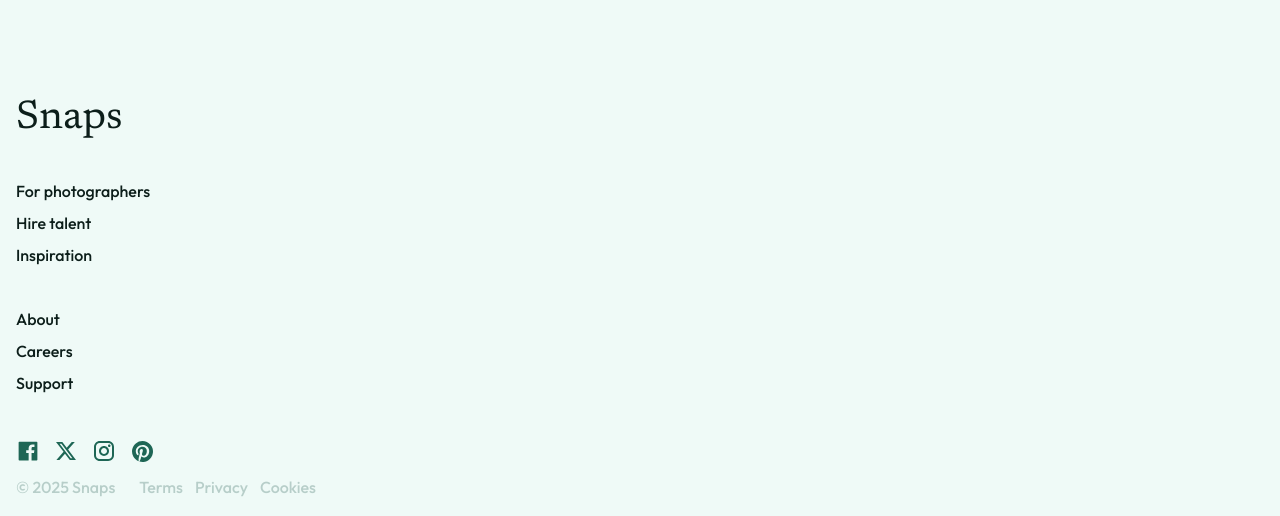
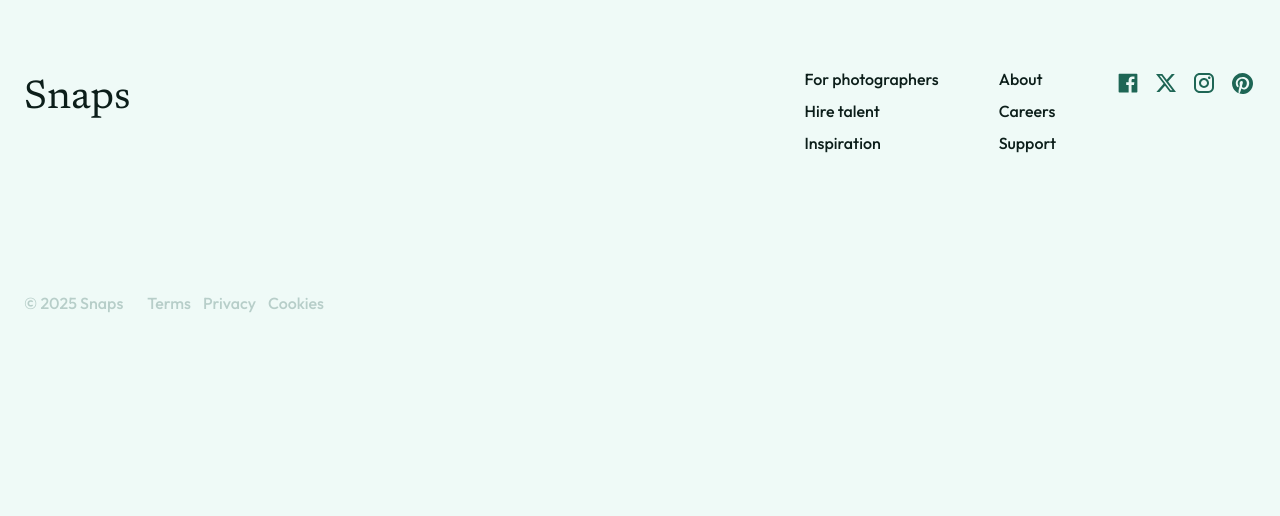
Before and after one commit to Yengzzkie/snaps, a React (Vite) app: page / in a window 1280 px wide. Shown: the part 3244-3760 px from the top of the page. After the commit the page ends 3579 px from the top, so only its background shows below. Built offline with nearby package versions, Linux system fonts and the light colour scheme.

Commit message:
add footer leyout for desktop screen

```diff
--- a/src/components/Footer/Footer.css
+++ b/src/components/Footer/Footer.css
@@ -20,8 +20,8 @@
   src: url("../../assets/fonts/Outfit-Medium.woff") format("woff");
 }
 footer {
-  padding-left: 16px;
-  padding-right: 16px;
+  padding-left: 24px;
+  padding-right: 24px;
   padding-top: 16px;
   padding-bottom: 16px;
   line-height: 32px;
@@ -40,6 +40,20 @@
     padding-bottom: 96px;
   }
 }
+@media (min-width: 1280px) {
+  footer .header_services-wrapper {
+    display: flex;
+    flex-direction: row;
+    align-items: flex-start;
+    justify-content: space-between;
+    line-height: 32px;
+  }
+}
+@media (min-width: 1280px) and (min-width: 1280px) {
+  footer .header_services-wrapper {
+    padding-bottom: 96px;
+  }
+}
 footer .header_services-wrapper .footer__header {
   font-size: 40px;
   font-family: "Newsreader-Regular", sans-serif;
@@ -53,8 +67,23 @@
     margin-bottom: 20px;
   }
 }
+@media (min-width: 1280px) {
+  footer .header_services-wrapper .footer__header {
+    margin-top: 20px;
+    margin-bottom: 20px;
+  }
+}
+@media (min-width: 1280px) {
+  footer .header_services-wrapper .footer__metalinks-wrapper {
+    display: flex;
+    flex-direction: row;
+    align-items: flex-start;
+    justify-content: center;
+    gap: 60px;
+  }
+}
 @media (min-width: 768px) and (max-width: 1279px) {
-  footer .header_services-wrapper .services-wrapper {
+  footer .header_services-wrapper .footer__metalinks-wrapper .services-wrapper {
     display: flex;
     flex-direction: row;
     align-items: center;
@@ -62,15 +91,44 @@
     gap: 60px;
   }
 }
-footer .header_services-wrapper .services-wrapper .services-links,
-footer .header_services-wrapper .services-wrapper .company-links {
+@media (min-width: 1280px) {
+  footer .header_services-wrapper .footer__metalinks-wrapper .services-wrapper {
+    display: flex;
+    flex-direction: row;
+    align-items: center;
+    justify-content: space-between;
+    gap: 60px;
+  }
+}
+footer .header_services-wrapper .footer__metalinks-wrapper .services-wrapper .services-links,
+footer .header_services-wrapper .footer__metalinks-wrapper .services-wrapper .company-links {
   font-family: "Outfit-Medium", sans-serif;
   cursor: pointer;
   margin-bottom: 32px;
 }
-footer .header_services-wrapper .services-wrapper .services-links .links:hover,
-footer .header_services-wrapper .services-wrapper .company-links .links:hover {
+footer .header_services-wrapper .footer__metalinks-wrapper .services-wrapper .services-links .links:hover,
+footer .header_services-wrapper .footer__metalinks-wrapper .services-wrapper .company-links .links:hover {
   color: #1E6655;
+}
+footer .header_services-wrapper .footer__metalinks-wrapper .footer__icons {
+  display: none;
+}
+@media (min-width: 1280px) {
+  footer .header_services-wrapper .footer__metalinks-wrapper .footer__icons {
+    display: flex;
+    flex-direction: row;
+    align-items: center;
+    justify-content: flex-start;
+    gap: 16px;
+    padding-top: 8px;
+    padding-bottom: 8px;
+  }
+}
+footer .header_services-wrapper .footer__metalinks-wrapper .footer__icons svg path {
+  cursor: pointer;
+}
+footer .header_services-wrapper .footer__metalinks-wrapper .footer__icons svg path:hover {
+  fill: #B7CEC9;
 }
 footer .footer__icons {
   display: flex;
@@ -80,6 +138,11 @@
   gap: 16px;
   padding-top: 8px;
   padding-bottom: 8px;
+}
+@media (min-width: 1280px) {
+  footer .footer__icons {
+    display: none;
+  }
 }
 footer .footer__icons svg path {
   cursor: pointer;
--- a/src/components/Footer/Footer.jsx
+++ b/src/components/Footer/Footer.jsx
@@ -30,6 +30,7 @@
       <div className="header_services-wrapper">
         <h1 className="footer__header">Snaps</h1>
 
+        <div className="footer__metalinks-wrapper">
           <div className="services-wrapper">
             <div className="services-links">
               {footerLinks.services?.map((link) => (
@@ -46,9 +47,17 @@
               ))}
             </div>
           </div>
+          {/* HIDE THIS ON DESKTOP */}
+          <div className="footer__icons">
+            <Facebook />
+            <X />
+            <Instagram />
+            <Pinterest />
+          </div>
+        </div>
       </div>
 
-      <div>
+      {/* HIDE THIS ON TABLET */}
       <div className="footer__icons">
         <Facebook />
         <X />
@@ -66,7 +75,6 @@
           ))}
         </div>
       </div>
-      </div>
     </footer>
   );
 };
--- a/src/components/Footer/Footer.scss
+++ b/src/components/Footer/Footer.scss
@@ -5,7 +5,7 @@
 @use "../../styles/partials/typography";
 
 footer {
-  @include padding.px(16px);
+  @include padding.px(24px);
   @include padding.py(16px);
   line-height: 32px;
 
@@ -15,6 +15,14 @@
       line-height: 32px;
 
       @include mixins.tablet {
+        @include padding.pb(96px);
+      }
+    }
+    @include mixins.desktop {
+      @include mixins.flex($align: flex-start, $justify: space-between);
+      line-height: 32px;
+
+      @include mixins.desktop {
         @include padding.pb(96px);
       }
     }
@@ -28,10 +36,23 @@
       @include mixins.tablet {
         @include margin.my(20px);
       }
+      @include mixins.desktop {
+        @include margin.my(20px);
+      }
+    }
+
+    .footer__metalinks-wrapper {
+      @include mixins.desktop {
+        @include mixins.flex($align: flex-start);
+        gap: 60px;
       }
 
       .services-wrapper {
         @include mixins.tablet {
+          @include mixins.flex($justify: space-between);
+          gap: 60px;
+        }
+        @include mixins.desktop {
           @include mixins.flex($justify: space-between);
           gap: 60px;
         }
@@ -49,12 +70,33 @@
           }
         }
       }
+
+      .footer__icons {
+        display: none;
+        @include mixins.desktop {
+          @include mixins.flex($justify: flex-start);
+          gap: 16px;
+          @include padding.py(8px);
+        }
+
+        svg path {
+          cursor: pointer;
+
+          &:hover {
+            fill: variables.$secondary-seagreen;
+          }
+        }
+      }
+    }
   }
 
   .footer__icons {
     @include mixins.flex($justify: flex-start);
     gap: 16px;
     @include padding.py(8px);
+    @include mixins.desktop {
+      display: none;
+    }
 
     svg path {
       cursor: pointer;
```
Lines whose indentation alone changed are shown as unchanged.
